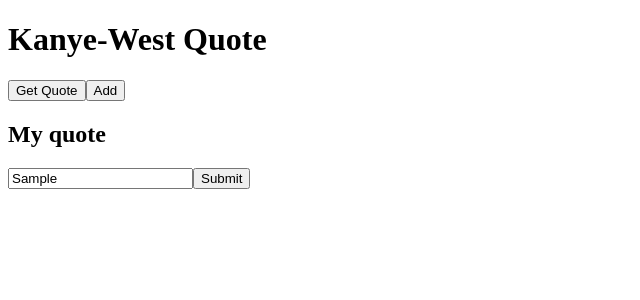
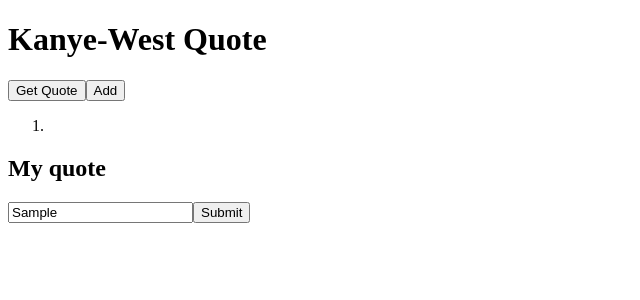
Before and after one commit to nagaremono/kanye-west-quote, a React (Create React App) app: page / in a window 1280 px wide. Both pictures are taken after typing "Sample" into the empty fields and a click on the button "Add". Shown: the top 300 px of the page, without its empty margins (0-640 px from the left). Built offline with nearby package versions, Linux system fonts and the light colour scheme; no server answers.

Commit message:
Added functionality to add quote to favorites

```diff
--- a/src/components/KanyeQuote.js
+++ b/src/components/KanyeQuote.js
@@ -1,5 +1,6 @@
 import React from 'react';
-import getKanyeQuote from '../api/getKanyeQuote'
+import getKanyeQuote from '../api/getKanyeQuote';
+import QuoteList from './QuoteList';
 
 class KanyeQuote extends React.Component {
   constructor(props) {
@@ -7,12 +8,19 @@
     this.state = {
       currentQuote: '',
       favorites: []
-    }
+    };
 
-    this.handleClick = this.handleClick.bind(this);
+    this.handleGetQuote = this.handleGetQuote.bind(this);
+    this.handleAddQuote = this.handleAddQuote.bind(this);
   }
 
-  handleClick() {
+  handleAddQuote() {
+    this.setState({
+      favorites: this.state.favorites.concat([this.state.currentQuote])
+    })
+  }
+
+  handleGetQuote() {
     this.updateCurrentQuote();
   }
 
@@ -22,7 +30,7 @@
 
   updateCurrentQuote() {
     getKanyeQuote().then((quote) => {
-      this.setState({currentQuote: quote.quote})
+      this.setState({currentQuote: quote.quote});
     })
   }
 
@@ -31,11 +39,12 @@
       <div className="kanyequote" >
         <h1>Kanye-West Quote</h1>
         <p>{this.state.currentQuote}</p>
-        <button onClick={this.handleClick} >Get Quote</button>
-        <button>Add</button>
+        <button onClick={this.handleGetQuote}>Get Quote</button>
+        <button onClick={this.handleAddQuote}>Add</button>
+        <QuoteList quotes={this.state.favorites} />
       </div>
-    )
+    );
   }
 }
 
-export default KanyeQuote
+export default KanyeQuote;
--- /dev/null
+++ b/src/components/QuoteList.js
@@ -0,0 +1,14 @@
+import React from 'react'
+
+class QuoteList extends React.Component {
+  render() {
+    const quoteItems = this.props.quotes.map((quote, index) => {
+      return <li key={index}>{quote}</li>
+    })
+    return (
+      <ol>{quoteItems}</ol>
+    )
+  }
+}
+
+export default QuoteList;
```
